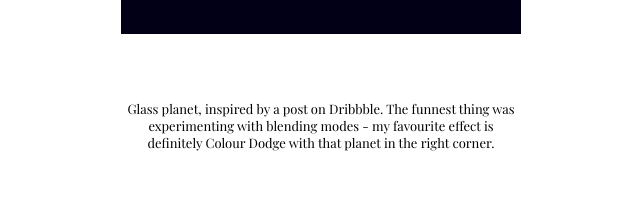
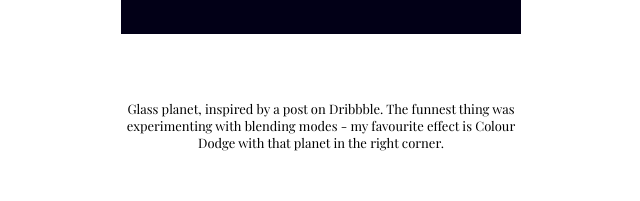
Before and after one commit to cvrrie/carrie, a React (Create React App) app: page /illustrations in a window 1280 px wide. Shown: the part 2760-2961 px from the top of the page, without its empty margins (319-959 px from the left). Built offline with nearby package versions, Linux system fonts and the light colour scheme.

Commit message:
fixed apostrophe error

```diff
--- a/src/components/Illustrations.js
+++ b/src/components/Illustrations.js
@@ -19,7 +19,7 @@ class Illustrations extends PureComponent {
       <div className="Illustrations">
 
        <h1></h1>
-        <h1 class="title"> I recently downloaded Illustrator and Procreate and am having a thrill of a time. Here are a few of the projects I've made. </h1>
+        <h1 class="title"> I recently downloaded Illustrator and Procreate and am having a thrill of a time. Here are a few of the projects I&#39;ve made. </h1>
 
         <img src={birdy} className="image" alt="birdy" />
         <p>Each stroke on this adorable fluff was a pain to draw. In fact, this constituted a major motivation to switch from drawing on my iPad to Illustrator.</p>
@@ -34,7 +34,7 @@ class Illustrations extends PureComponent {
         <p>A blazing 7:46pm Montreal August sun. Kind of a prelude to my solar system design below. If you watch it, the sun is actually rotating (cool React/Javascript animation right?) </p>
 
         <img src={planet} className="image" alt="planet" />
-        <p>Glass planet, inspired by a post on Dribbble. The funnest thing was experimenting with blending modes - my favourite effect is definitely Colour Dodge with that planet in the right corner. </p>
+        <p>Glass planet, inspired by a post on Dribbble. The funnest thing was experimenting with blending modes - my favourite effect is Colour Dodge with that planet in the right corner. </p>
 
         <img src={teddy_sailing} className="image" alt="teddy_sailing" />
         <p>I was so enamoured by the glass planet that I made a variation on it - this time a lonely but optimistic teddy bear sails on turbulent waters. This is how it turned out.</p>
```
